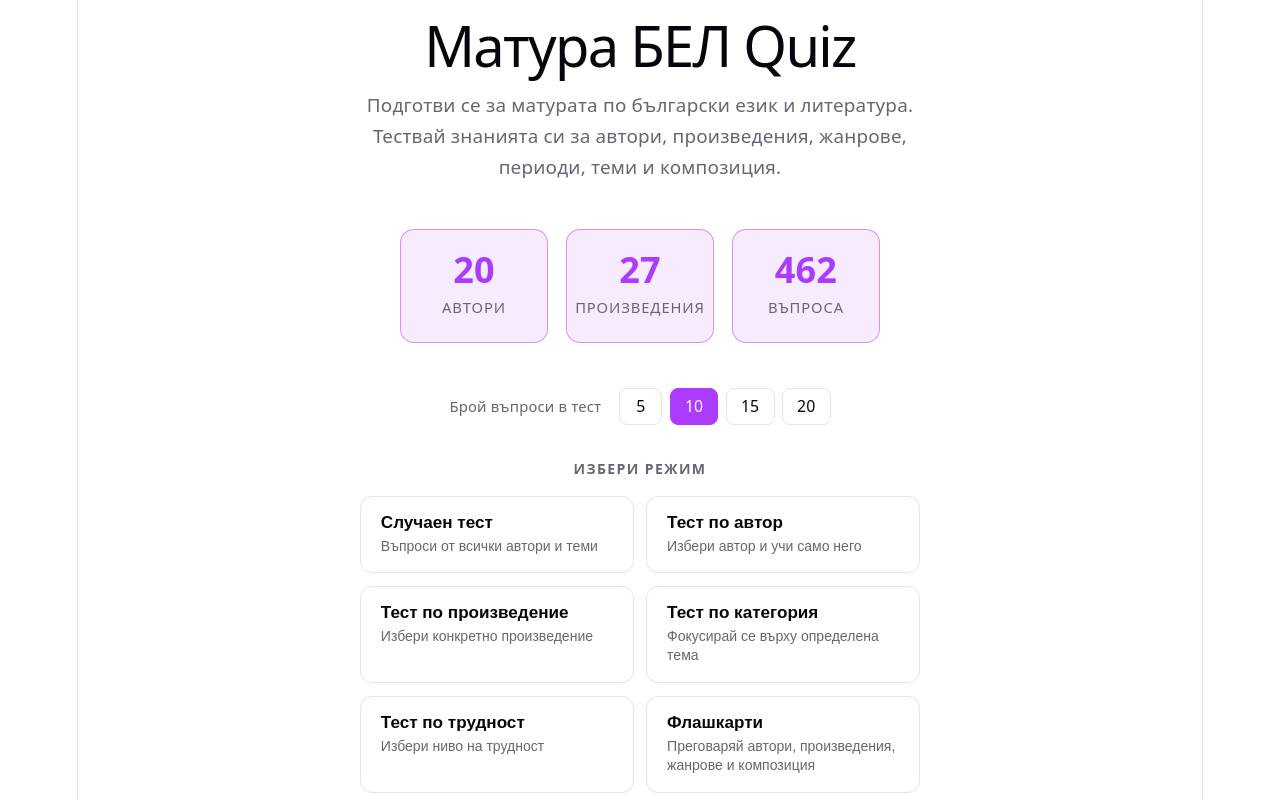
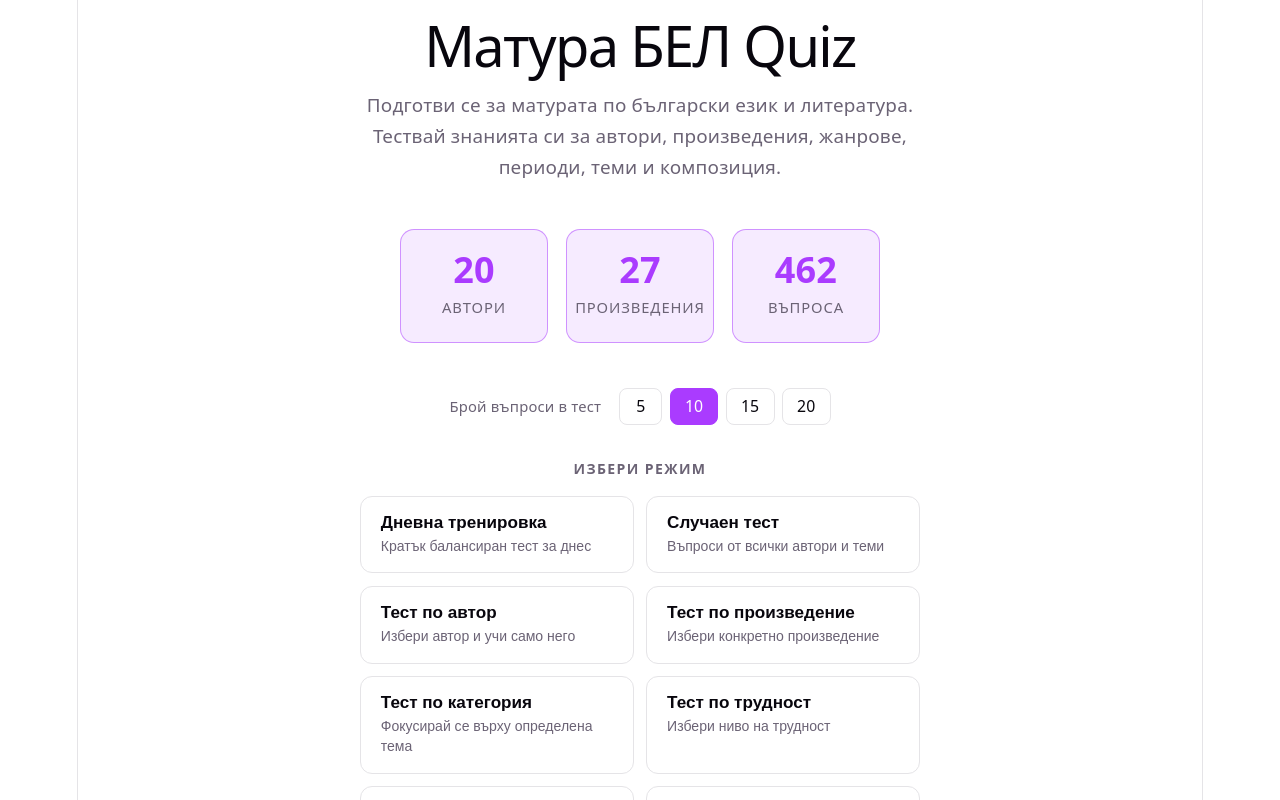
Before and after one commit to Tomy25-code/literatura-quiz, a React (Vite) app: page / in a window 1280 px wide. Shown: the top 800 px of the page. Built offline with nearby package versions, Linux system fonts and the light colour scheme.

Commit message:
Add daily practice mode

```diff
--- a/reports/qa-report.json
+++ b/reports/qa-report.json
@@ -1,5 +1,5 @@
 {
-  "generatedAt": "2026-05-13T17:39:45.927Z",
+  "generatedAt": "2026-05-13T18:02:03.002Z",
   "summary": {
     "authors": 20,
     "works": 27,
--- a/reports/source-qa-report.json
+++ b/reports/source-qa-report.json
@@ -1,5 +1,5 @@
 {
-  "generatedAt": "2026-05-13T17:39:46.180Z",
+  "generatedAt": "2026-05-13T18:02:03.262Z",
   "totals": {
     "authorsChecked": 20,
     "worksChecked": 27,
--- a/src/App.jsx
+++ b/src/App.jsx
@@ -10,6 +10,7 @@ import FlashcardSelection from './components/FlashcardSelection';
 import Flashcards from './components/Flashcards';
 import { buildQuiz, shuffle, MODE_LABELS } from './utils/quiz';
 import { buildWeakSpotsQuiz, hasWeakSpots } from './utils/weakSpots';
+import { buildDailyPracticeQuiz, getDailyPracticeState, saveDailyPracticeCompletion, getLocalDateKey } from './utils/dailyPractice';
 import { buildAuthorCards, buildWorkCards, buildMixedCards } from './utils/flashcards';
 import { getWrongQuestionIds, clearWrongQuestionIds } from './utils/wrongAnswers';
 import { getStoredQuizLength, storeQuizLength } from './utils/settings';
@@ -30,6 +31,7 @@ export default function App() {
   const [quizLength, setQuizLength] = useState(() => getStoredQuizLength());
   const [stats, setStats] = useState(() => getStats());
   const [lastAttemptOverallAvg, setLastAttemptOverallAvg] = useState(null);
+  const [dailyPracticeState, setDailyPracticeState] = useState(() => getDailyPracticeState());
 
   function handleSetQuizLength(n) {
     storeQuizLength(n);
@@ -61,6 +63,18 @@ export default function App() {
         return;
       }
       qs = result.questions;
+    } else if (mode === 'dailyPractice') {
+      const result = buildDailyPracticeQuiz({
+        questions,
+        stats: getStats(),
+        wrongQuestionIds: getWrongQuestionIds(),
+        length: quizLength,
+      });
+      if (result.questions.length === 0) {
+        setScreen('daily-practice-empty');
+        return;
+      }
+      qs = result.questions;
     } else {
       qs = buildQuiz(questions, mode, filterValue, works, quizLength);
     }
@@ -75,6 +89,8 @@ export default function App() {
     setFilterError('');
     if (mode === 'random') {
       startQuiz('random', null, MODE_LABELS.random);
+    } else if (mode === 'dailyPractice') {
+      startQuiz('dailyPractice', null, MODE_LABELS.dailyPractice);
     } else if (mode === 'weakSpots') {
       startQuiz('weakSpots', null, MODE_LABELS.weakSpots);
     } else if (mode === 'wrong') {
@@ -118,6 +134,10 @@ export default function App() {
       : null;
     const attempt = buildAttempt({ quizMode, modeLabel, quizQuestions, score, answeredMap });
     saveAttempt(attempt);
+    if (quizMode === 'dailyPractice') {
+      saveDailyPracticeCompletion();
+      setDailyPracticeState(getDailyPracticeState());
+    }
     setStats(getStats());
     setFinalScore(score);
     setLastAttemptOverallAvg(overallAvg);
@@ -198,6 +218,18 @@ export default function App() {
     );
   }
 
+  if (screen === 'daily-practice-empty') {
+    return (
+      <div className="wrong-empty-container">
+        <h2 className="wrong-empty-title">Дневна тренировка</h2>
+        <p className="wrong-empty-sub">
+          Няма налични въпроси за тренировка. Опитай друг режим.
+        </p>
+        <button className="btn-primary" onClick={goHome}>Към началото</button>
+      </div>
+    );
+  }
+
   if (screen === 'filter') {
     return (
       <FilterSelection
@@ -238,7 +270,7 @@ export default function App() {
         questions={quizQuestions}
         modeLabel={modeLabel}
         isWrongMode={quizMode === 'wrong'}
-        isWeakSpotsMode={quizMode === 'weakSpots'}
+        clearWrongOnCorrect={quizMode === 'wrong' || quizMode === 'weakSpots'}
         onFinish={handleFinish}
         onHome={goHome}
       />
@@ -276,6 +308,9 @@ export default function App() {
     stats,
   });
 
+  const dailyCompletedToday = dailyPracticeState.lastDate === getLocalDateKey();
+  const dailyStreak = dailyPracticeState.streak || 0;
+
   return (
     <Home
       authorCount={authors.length}
@@ -285,6 +320,8 @@ export default function App() {
       quizLength={quizLength}
       stats={stats}
       weakSpotsActive={weakSpotsActive}
+      dailyCompletedToday={dailyCompletedToday}
+      dailyStreak={dailyStreak}
       onSelectMode={handleModeSelect}
       onSetQuizLength={handleSetQuizLength}
       onClearWrong={handleClearWrong}
--- a/src/components/Home.jsx
+++ b/src/components/Home.jsx
@@ -10,6 +10,8 @@ export default function Home({
   quizLength,
   stats,
   weakSpotsActive,
+  dailyCompletedToday,
+  dailyStreak,
   onSelectMode,
   onSetQuizLength,
   onClearWrong,
@@ -63,6 +65,8 @@ export default function Home({
         wrongCount={wrongCount}
         onClearWrong={onClearWrong}
         weakSpotsActive={weakSpotsActive}
+        dailyCompletedToday={dailyCompletedToday}
+        dailyStreak={dailyStreak}
       />
 
       <details className="help-section">
--- a/src/components/ModeSelector.jsx
+++ b/src/components/ModeSelector.jsx
@@ -31,11 +31,29 @@ const BASE_MODES = [
   },
 ];
 
-export default function ModeSelector({ onSelect, wrongCount, onClearWrong, weakSpotsActive }) {
+export default function ModeSelector({ onSelect, wrongCount, onClearWrong, weakSpotsActive, dailyCompletedToday, dailyStreak }) {
   return (
     <div className="mode-selector">
       <p className="mode-selector-title">Избери режим</p>
       <div className="mode-grid">
+        <button
+          className="mode-card mode-card-daily"
+          onClick={() => onSelect('dailyPractice')}
+        >
+          <span className="mode-card-label">Дневна тренировка</span>
+          <span className="mode-card-desc">
+            {dailyCompletedToday
+              ? 'Днес е завършена'
+              : 'Кратък балансиран тест за днес'
+            }
+          </span>
+          {dailyStreak >= 1 && (
+            <span className="daily-streak-note">
+              Серия: {dailyStreak} {dailyStreak === 1 ? 'ден' : 'дни'}
+            </span>
+          )}
+        </button>
+
         {BASE_MODES.map(mode => (
           <button
             key={mode.id}
--- a/src/components/Quiz.jsx
+++ b/src/components/Quiz.jsx
@@ -1,7 +1,7 @@
 import { useState } from 'react';
 import { saveWrongQuestionId, removeWrongQuestionId } from '../utils/wrongAnswers';
 
-export default function Quiz({ questions, modeLabel, isWrongMode, isWeakSpotsMode, onFinish, onHome }) {
+export default function Quiz({ questions, modeLabel, isWrongMode, clearWrongOnCorrect, onFinish, onHome }) {
   const [currentIndex, setCurrentIndex] = useState(0);
   const [selectedAnswer, setSelectedAnswer] = useState(null);
   const [score, setScore] = useState(0);
@@ -20,7 +20,7 @@ export default function Quiz({ questions, modeLabel, isWrongMode, isWeakSpotsMod
     setAnsweredMap(m => ({ ...m, [question.id]: correct }));
     if (correct) {
       setScore(s => s + 1);
-      if (isWrongMode || isWeakSpotsMode) {
+      if (clearWrongOnCorrect) {
         removeWrongQuestionId(question.id);
         setWasRemoved(true);
       }
--- /dev/null
+++ b/src/utils/dailyPractice.js
@@ -0,0 +1,136 @@
+import { shuffle } from './quiz.js';
+import { getWeakSets } from './weakSpots.js';
+
+const STORAGE_KEY = 'literaturaQuizDailyPractice';
+
+export function getLocalDateKey(date = new Date()) {
+  const y = date.getFullYear();
+  const m = String(date.getMonth() + 1).padStart(2, '0');
+  const d = String(date.getDate()).padStart(2, '0');
+  return `${y}-${m}-${d}`;
+}
+
+function getYesterdayKey() {
+  const d = new Date();
+  d.setDate(d.getDate() - 1);
+  return getLocalDateKey(d);
+}
+
+export function getDailyPracticeState() {
+  try {
+    const raw = localStorage.getItem(STORAGE_KEY);
+    if (!raw) return { lastDate: null, count: 0, streak: 0, bestStreak: 0 };
+    return { lastDate: null, count: 0, streak: 0, bestStreak: 0, ...JSON.parse(raw) };
+  } catch {
+    return { lastDate: null, count: 0, streak: 0, bestStreak: 0 };
+  }
+}
+
+export function saveDailyPracticeCompletion() {
+  const today = getLocalDateKey();
+  const state = getDailyPracticeState();
+  const count = (state.count || 0) + 1;
+
+  let streak = state.streak || 0;
+  if (state.lastDate === today) {
+    // already completed today — streak unchanged
+  } else if (state.lastDate === getYesterdayKey()) {
+    streak += 1;
+  } else {
+    streak = 1;
+  }
+
+  const bestStreak = Math.max(state.bestStreak || 0, streak);
+
+  try {
+    localStorage.setItem(STORAGE_KEY, JSON.stringify({ lastDate: today, count, streak, bestStreak }));
+  } catch {}
+}
+
+/**
+ * Builds a balanced daily practice quiz using a 40/40/20 pool split.
+ *
+ * Quota strategy (always sums to `length`):
+ *   wrongQuota  = floor(length × 0.4)
+ *   weakQuota   = floor(length × 0.4)
+ *   randomQuota = length − wrongQuota − weakQuota
+ *
+ * Pool A — Wrong (highest priority): active wrong-answer queue.
+ * Pool B — Weak: questions in weak categories/difficulties not yet selected.
+ *   Admission: category/difficulty accuracy < 70% over ≥ 10 answers.
+ *   Historical wrong count used for sorting only, not for admission.
+ * Pool C — Random: remaining questions, unseen questions preferred.
+ *
+ * Shortfall redistribution:
+ *   wrong shortage → flows to weak quota
+ *   weak shortage  → flows to random quota
+ *   random shortage → quiz is shorter (no duplication)
+ *
+ * Returns { questions: [...], emptyReason: null | 'empty' }.
+ */
+export function buildDailyPracticeQuiz({ questions, stats, wrongQuestionIds, length }) {
+  const wrongIdSet = new Set(wrongQuestionIds);
+
+  const wrongQuota = Math.floor(length * 0.4);
+  const weakQuota = Math.floor(length * 0.4);
+  const baseRandomQuota = length - wrongQuota - weakQuota;
+
+  const selected = new Set();
+  const result = [];
+
+  // --- Pool A: wrong ---
+  const wrongPool = shuffle(questions.filter(q => wrongIdSet.has(q.id)));
+  const wrongTaken = wrongPool.slice(0, wrongQuota);
+  for (const q of wrongTaken) { selected.add(q.id); result.push(q); }
+  const wrongOverflow = wrongQuota - wrongTaken.length;
+
+  // --- Pool B: weak ---
+  const { weakCategories, weakDifficulties } = getWeakSets({ stats, questions });
+
+  const wrongCounts = {};
+  const correctCounts = {};
+  for (const attempt of stats) {
+    for (const id of (attempt.wrongIds || [])) wrongCounts[id] = (wrongCounts[id] || 0) + 1;
+    for (const id of (attempt.correctIds || [])) correctCounts[id] = (correctCounts[id] || 0) + 1;
+  }
+
+  const weakPool = questions.filter(q =>
+    !selected.has(q.id) &&
+    (weakCategories.has(q.category) || weakDifficulties.has(q.difficulty))
+  );
+
+  const scoredWeak = weakPool.map(q => {
+    let score = 0;
+    if (wrongIdSet.has(q.id)) score += 4;
+    score += (wrongCounts[q.id] || 0) * 3;
+    if (weakCategories.has(q.category)) score += 2;
+    if (weakDifficulties.has(q.difficulty)) score += 1;
+    score -= (correctCounts[q.id] || 0);
+    return { q, score };
+  });
+  scoredWeak.sort((a, b) => b.score - a.score || Math.random() - 0.5);
+
+  const effectiveWeakQuota = weakQuota + wrongOverflow;
+  const weakTaken = scoredWeak.slice(0, effectiveWeakQuota).map(({ q }) => q);
+  for (const q of weakTaken) { selected.add(q.id); result.push(q); }
+  const weakOverflow = effectiveWeakQuota - weakTaken.length;
+
+  // --- Pool C: random (unseen first) ---
+  const seenIds = new Set(stats.flatMap(a => a.questionIds || []));
+  const remaining = questions.filter(q => !selected.has(q.id));
+  const randomPool = [
+    ...shuffle(remaining.filter(q => !seenIds.has(q.id))),
+    ...shuffle(remaining.filter(q => seenIds.has(q.id))),
+  ];
+
+  const effectiveRandomQuota = baseRandomQuota + weakOverflow;
+  const randomTaken = randomPool.slice(0, effectiveRandomQuota);
+  for (const q of randomTaken) { result.push(q); }
+
+  if (result.length === 0) return { questions: [], emptyReason: 'empty' };
+
+  return {
+    questions: shuffle(result).map(q => ({ ...q, options: shuffle([...q.options]) })),
+    emptyReason: null,
+  };
+}
--- a/src/utils/quiz.js
+++ b/src/utils/quiz.js
@@ -8,6 +8,7 @@ export const MODE_LABELS = {
   difficulty: 'Тест по трудност',
   wrong: 'Преговор на грешните',
   weakSpots: 'Слаби места',
+  dailyPractice: 'Дневна тренировка',
 };
 
 export const CATEGORY_LABELS = {
--- a/src/utils/weakSpots.js
+++ b/src/utils/weakSpots.js
@@ -5,6 +5,34 @@ import { shuffle } from './quiz.js';
 // 10 avoids noisy signals from small samples early in a session.
 const MIN_SEEN = 10;
 const WEAK_THRESHOLD = 0.70;
+
+/**
+ * Returns Sets of weak category and difficulty keys based on current stats.
+ * Shared between Weak Spots mode and Daily Practice.
+ */
+export function getWeakSets({ stats, questions }) {
+  const catStats = computeCategoryStats(stats, questions);
+  const diffStats = computeDifficultyStats(stats, questions);
+  return {
+    weakCategories: new Set(
+      Object.entries(catStats)
+        .filter(([, s]) => s.total >= MIN_SEEN && s.correct / s.total < WEAK_THRESHOLD)
+        .map(([cat]) => cat)
+    ),
+    weakDifficulties: new Set(
+      Object.entries(diffStats)
+        .filter(([, s]) => s.total >= MIN_SEEN && s.correct / s.total < WEAK_THRESHOLD)
+        .map(([d]) => d)
+    ),
+  };
+}
+
+export function hasWeakSpots({ questions, wrongQuestionIds, stats }) {
+  if (stats.length === 0) return false;
+  if (wrongQuestionIds.length > 0) return true;
+  const { weakCategories, weakDifficulties } = getWeakSets({ stats, questions });
+  return weakCategories.size > 0 || weakDifficulties.size > 0;
+}
 
 /**
  * Wrong Review vs Weak Spots — what each mode targets:
@@ -50,17 +78,6 @@ const WEAK_THRESHOLD = 0.70;
  *
  * Quiz length = min(qualifying, requested). Never padded with random questions.
  */
-export function hasWeakSpots({ questions, wrongQuestionIds, stats }) {
-  if (stats.length === 0) return false;
-  if (wrongQuestionIds.length > 0) return true;
-  const catStats = computeCategoryStats(stats, questions);
-  const diffStats = computeDifficultyStats(stats, questions);
-  return (
-    Object.values(catStats).some(s => s.total >= MIN_SEEN && s.correct / s.total < WEAK_THRESHOLD) ||
-    Object.values(diffStats).some(s => s.total >= MIN_SEEN && s.correct / s.total < WEAK_THRESHOLD)
-  );
-}
-
 export function buildWeakSpotsQuiz({ questions, wrongQuestionIds, stats, length }) {
   const wrongIdSet = new Set(wrongQuestionIds);
   const wrongCounts = {};
@@ -75,19 +92,7 @@ export function buildWeakSpotsQuiz({ questions, wrongQuestionIds, stats, length
     }
   }
 
-  const catStats = computeCategoryStats(stats, questions);
-  const diffStats = computeDifficultyStats(stats, questions);
-
-  const weakCategories = new Set(
-    Object.entries(catStats)
-      .filter(([, s]) => s.total >= MIN_SEEN && s.correct / s.total < WEAK_THRESHOLD)
-      .map(([cat]) => cat)
-  );
-  const weakDifficulties = new Set(
-    Object.entries(diffStats)
-      .filter(([, s]) => s.total >= MIN_SEEN && s.correct / s.total < WEAK_THRESHOLD)
-      .map(([d]) => d)
-  );
+  const { weakCategories, weakDifficulties } = getWeakSets({ stats, questions });
 
   // Qualify on active wrong list OR statistically weak category/difficulty only.
   // Historical wrongCounts alone do NOT qualify — mastered questions stay out.
```
Also changed, not shown: reports/qa-report.md (+1 -1 lines), reports/source-qa-report.md (+1 -1 lines), src/App.css (+14 -0 lines).
